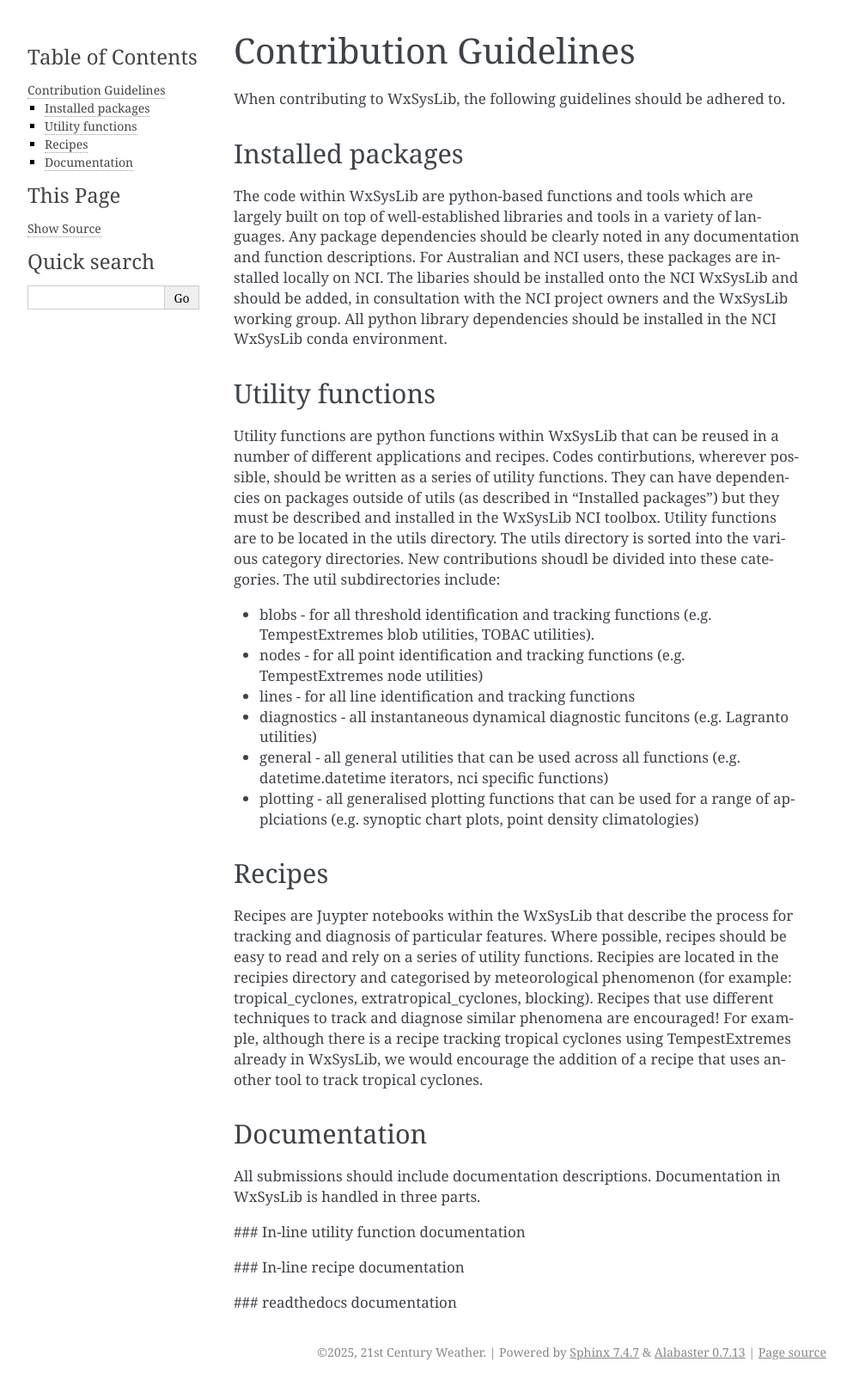
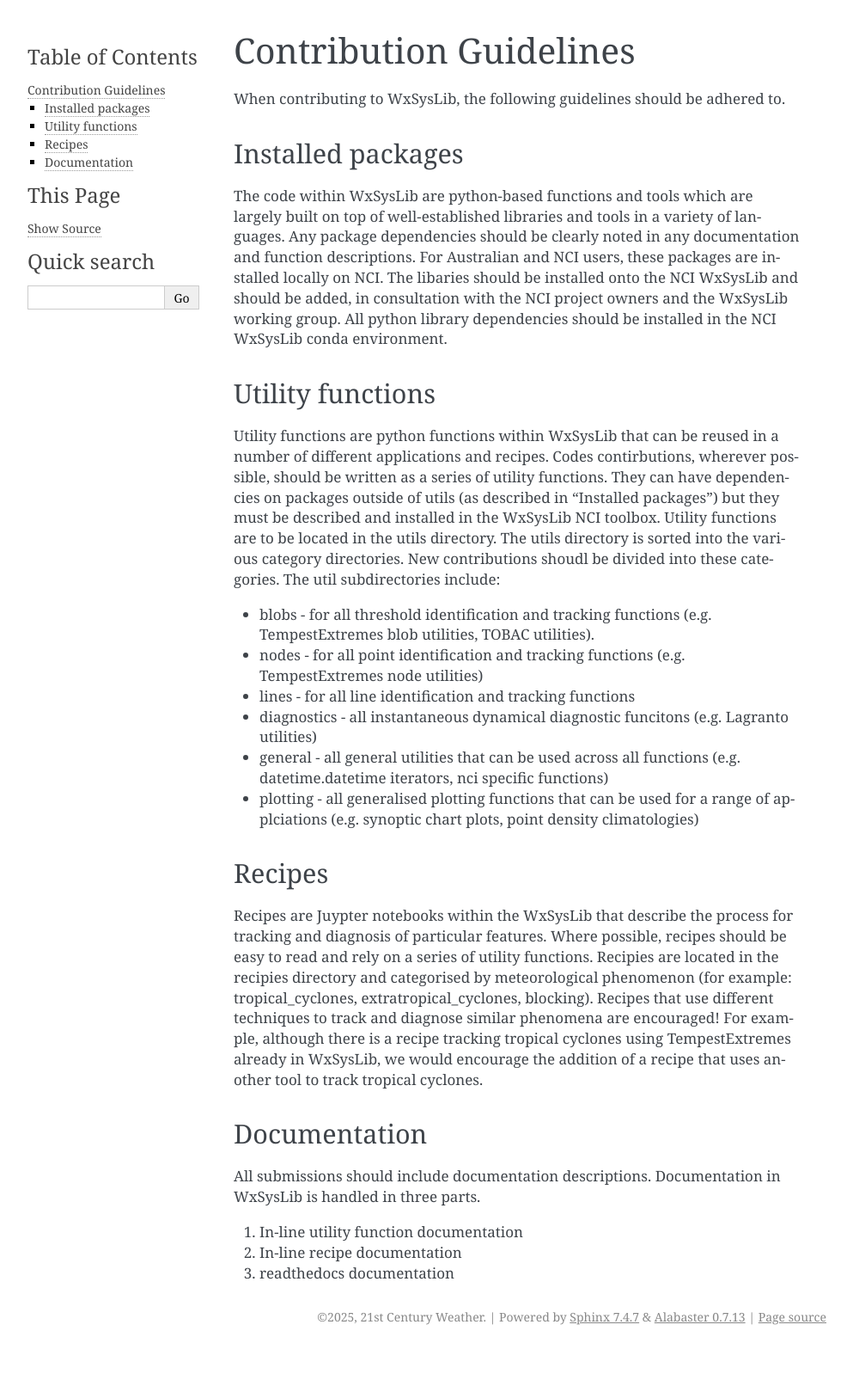
Before and after one commit to andrewbrown31/WxSysLib, a Sphinx documentation site: the page built from docs/contributing.rst, in a window 1280 px wide. Shown: the whole page at 86% size, without its empty margins (148-1141 px from the left). Built offline with Sphinx 7.4.7, drawn with Linux system fonts in a browser that asks for light colours; after the commit the page ends 1571 px from its top, so only the background shows below that; part of the change alters nothing that is shown.

```diff
--- a/docs/contributing.rst
+++ b/docs/contributing.rst
@@ -27,8 +27,9 @@ Documentation
 All submissions should include documentation descriptions. Documentation in WxSysLib is handled in three parts.
 
 
-### In-line utility function documentation
+1. In-line utility function documentation
 
-### In-line recipe documentation
 
-### readthedocs documentation
+2. In-line recipe documentation
+
+3. readthedocs documentation
```
